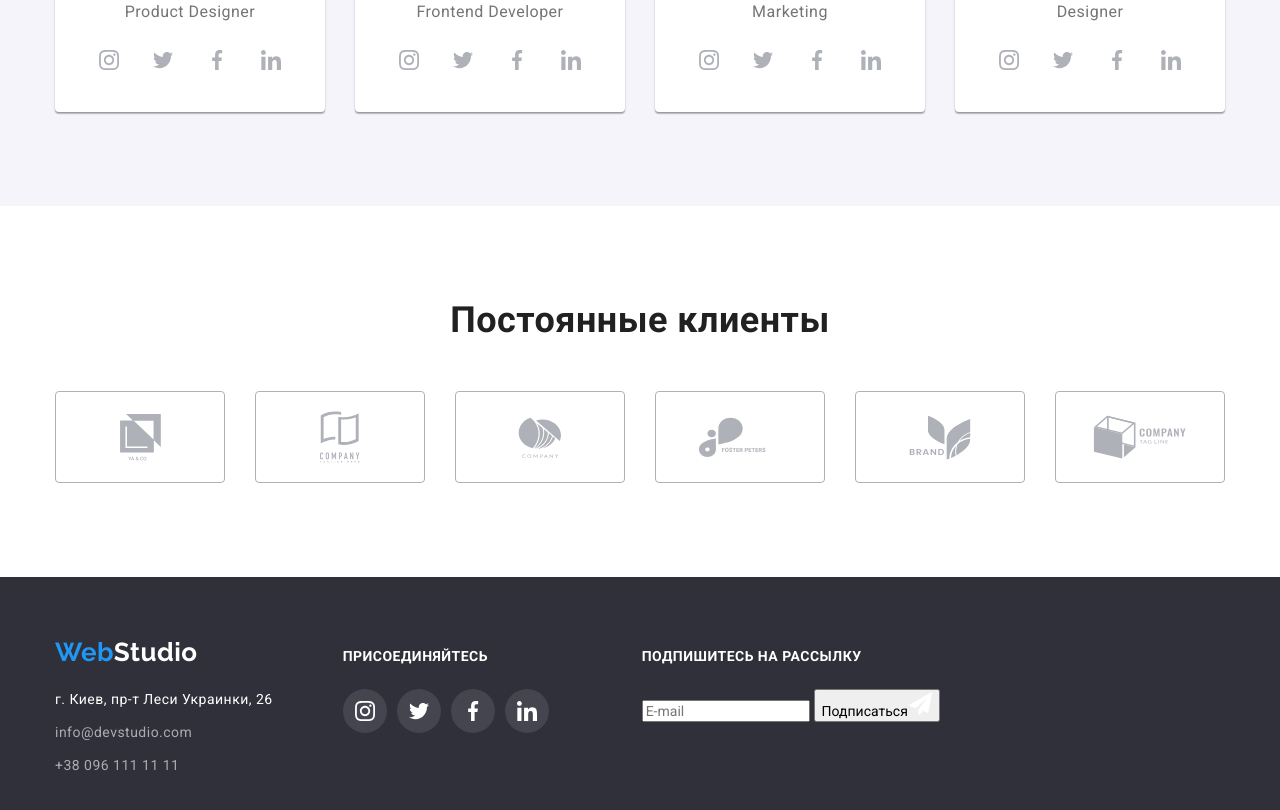
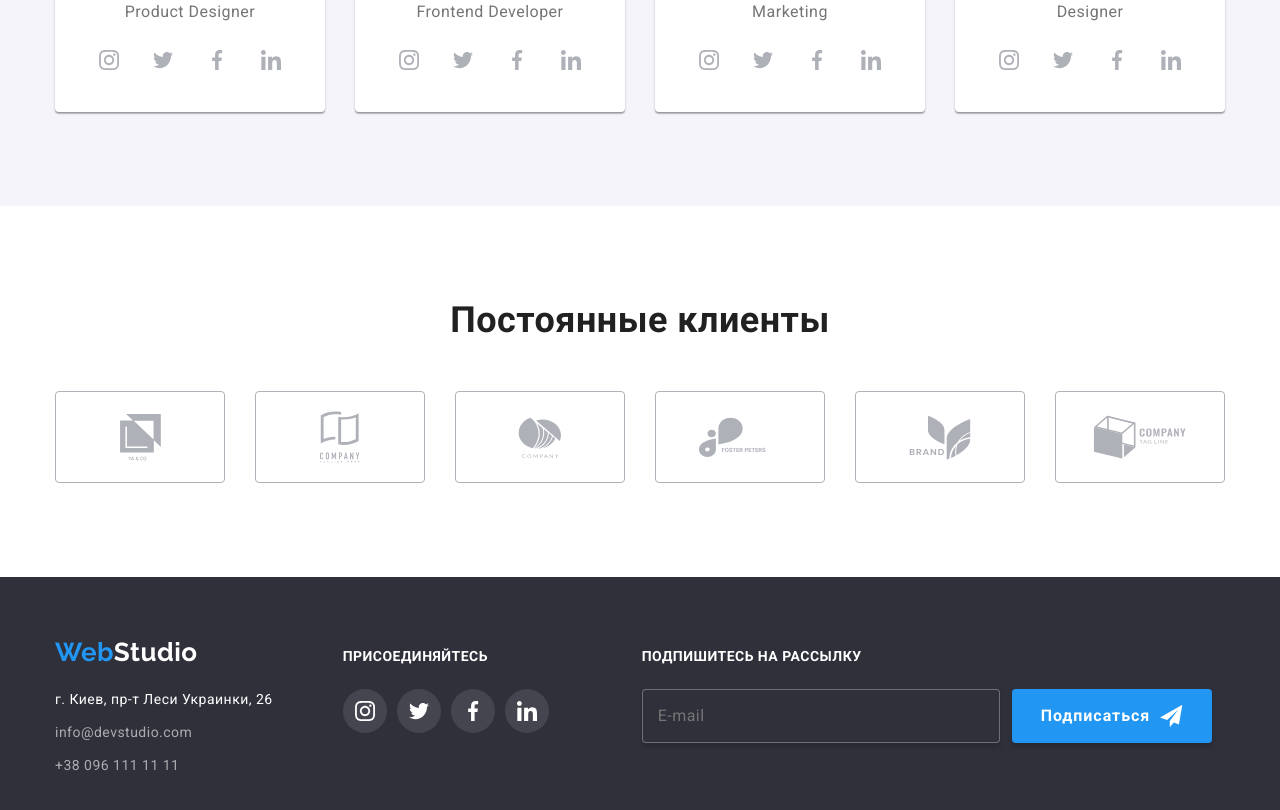
Before and after one commit to KostiantynKaluhin/goit-markup-hw-06, a plain HTML site: page index.html in a window 1280 px wide. Shown: the part 2130-2940 px from the top of the page. Drawn offline with nearby package versions, Linux system fonts and the light colour scheme.

Commit message:
foter form ###

```diff
--- a/css/styles.css
+++ b/css/styles.css
@@ -191,6 +191,10 @@ body {
   letter-spacing: 0.06em;
   box-shadow: 0px 4px 4px rgba(0, 0, 0, 0.15);
   transition: background-color 250ms cubic-bezier(0.4, 0, 0.2, 1);
+}
+.button:hover,
+.button:focus {
+  background-color: #188ce8;
 }
 /* features */
 .section-title {
@@ -570,8 +574,34 @@ body {
 .foter-icon:focus {
   background-color: var(--accent-color);
 }
+.subscribe-form {
+  display: flex;
+}
+.subscribe-icon {
+  margin-left: 10px;
+}
+.subscribe-form .button {
+  display: flex;
+  align-items: center;
+  padding: 10px 29px;
+}
 .subscribe {
   margin-left: 93px;
+}
+.input-foter {
+  min-width: 358px;
+  min-height: 50px;
+  margin-right: 12px;
+  padding: 16px 15px;
+  box-shadow: 0px 4px 4px rgba(0, 0, 0, 0.15);
+  border-radius: 4px;
+  border: 1px solid rgba(255, 255, 255, 0.3);
+  background-color: var(--background-black);
+  font: var(--main-font);
+  color: rgba(255, 255, 255, 0.6);
+  font-size: 16px;
+  line-height: 1.25;
+  letter-spacing: 0.03em;
 }
 /* modal */
 .backdrop {
@@ -616,10 +646,18 @@ body {
 .close-black:focus {
   fill: var(--accent-color);
 }
+
 .modal-form {
   display: flex;
   flex-direction: column;
   width: 448px;
+}
+.form-text {
+  font-size: 20px;
+  line-height: 1.15;
+  color: var(--title-text-color);
+  text-align: center;
+  margin-top: 40px;
 }
 .form-input {
   border-radius: 4px;
@@ -631,5 +669,9 @@ body {
   display: flex;
   flex-direction: column;
 }
+.form-icon {
+  width: 18px;
+  height: 18px;
+}
 .form-field {
 }
--- a/index.html
+++ b/index.html
@@ -446,9 +446,9 @@
         <div class="subscribe">
           <p class="join">Подпишитесь на рассылку</p>
           <form class="subscribe-form">
-            <input type="email" name="email" placeholder="E-mail" />
-            <button type="submit">
-              Подписаться<svg width="24" height="24">
+            <input type="email" name="email" placeholder="E-mail" class="input-foter"/>
+            <button type="submit" class="button">
+              Подписаться<svg width="24" height="24" class="subscribe-icon">
                 <use href="./images/symbol-defs.svg#subscribe"></use>
               </svg>
             </button>
@@ -465,11 +465,14 @@
         </button>
 
         <form class="modal-form">
-          <b>Оставьте свои данные, мы вам перезвоним</b>
+          <b class="form-text">Оставьте свои данные, мы вам перезвоним</b>
           <div class="form-field">
             <label class="form-lebel">
               Имя
               <input name="username" type="text" class="form-input" />
+              <svg class="form-icon">
+                <use href="./images/symbol-defs.svg#man"></use>
+              </svg>
             </label>
           </div>
           <label class="form-lebel"
@@ -485,7 +488,7 @@
           <lebel for="policy"
             >Соглашаюсь с рассылкой и принимаю Условия договора</lebel
           >
-          <button type="submit">Отправить</button>
+          <button type="submit" class="button">Отправить</button>
         </form>
       </div>
     </div>
```
